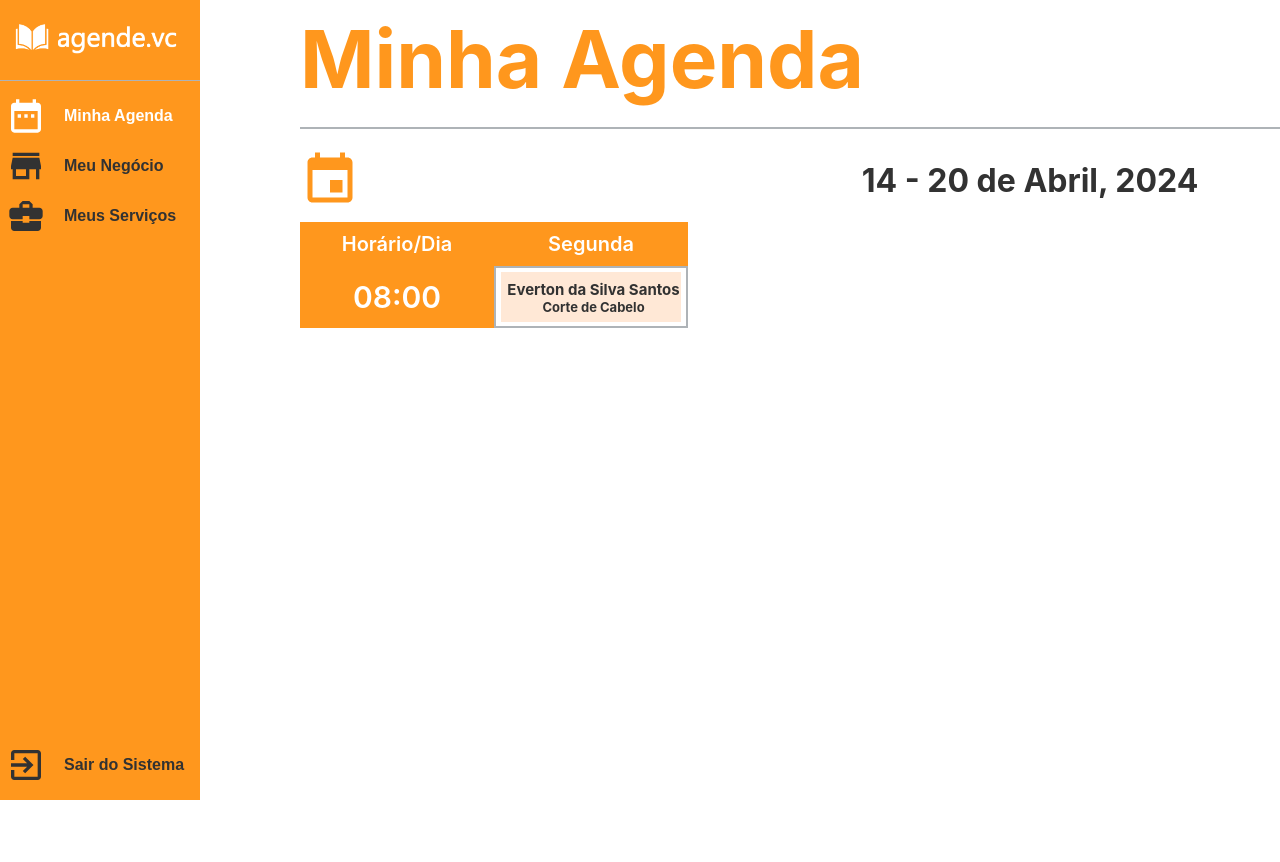
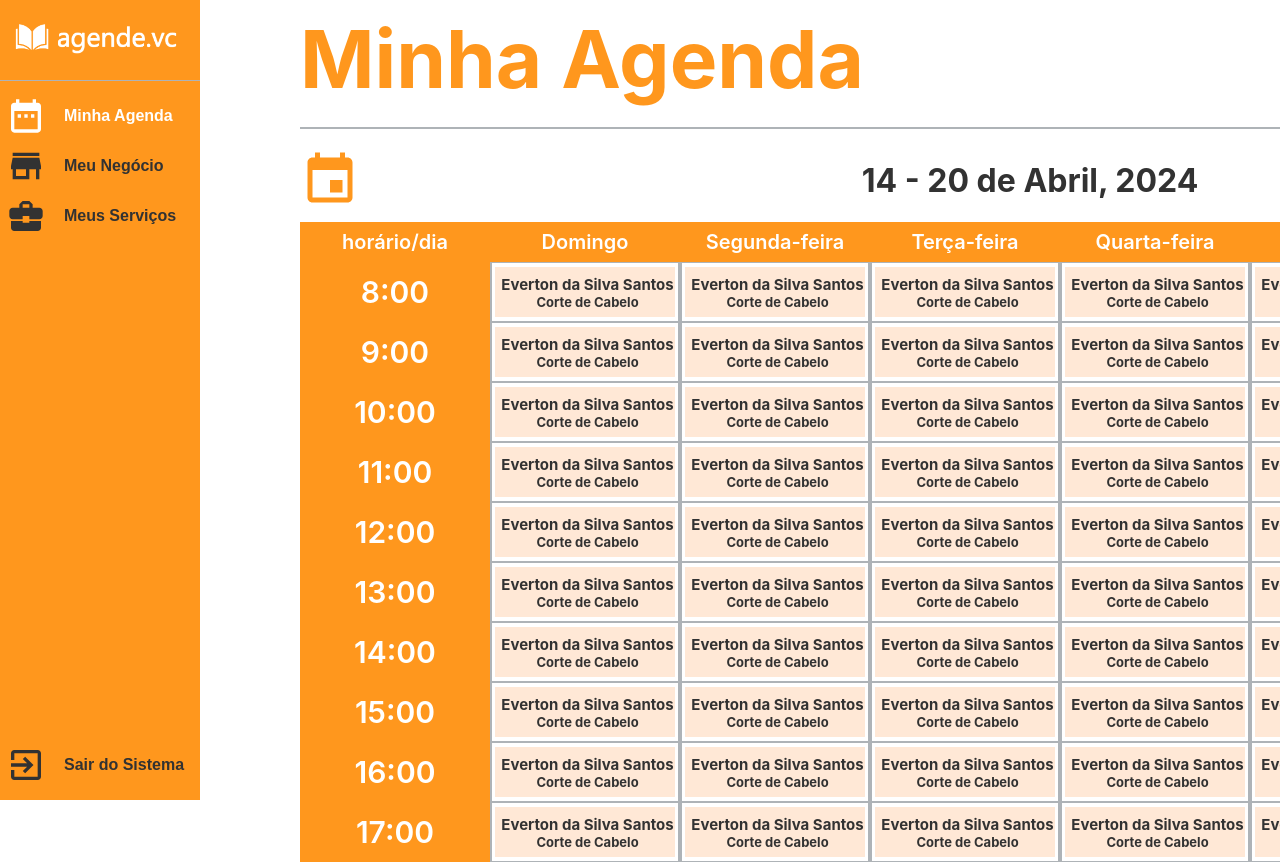
Before and after one commit to william-ferreira/agendevc, a React app in the folder frontend/: page / in a window 1280 px wide. Shown: the top 862 px of the page. Built offline with nearby package versions, Linux system fonts and the light colour scheme.

Commit message:
Updated constant files, finished Agenda frontend abstraction

```diff
--- a/frontend/src/components/desktop/Agenda/Celula/styles.ts
+++ b/frontend/src/components/desktop/Agenda/Celula/styles.ts
@@ -3,10 +3,10 @@ import { theme } from '../../../../styles/theme';
 
 export const CelulaContainer = styled.div`
   display: flex;
-  width: 190px;  // Largura fixa
+  width: 188px;  // Largura fixa
   height: 58px;  // Altura fixa
   justify-content: center;
   align-items: center;
-  border: 2px solid;
+  border: 1px solid;
   border-color: ${theme.COLORS.DISABLED_COLOR}
 `;
--- a/frontend/src/components/desktop/Agenda/Coluna/styles.tsx
+++ b/frontend/src/components/desktop/Agenda/Coluna/styles.tsx
@@ -10,7 +10,6 @@ export const ColunaContainer = styled.div`
   color: ${theme.COLORS.BACKGROUND_COLOR};
   font-size: 20px;
   font-weight: 600;
-  border: 2px solid;
   border-color: ${theme.COLORS.PRIMARY_COLOR};
   background-color: ${theme.COLORS.PRIMARY_COLOR};
 `;
--- a/frontend/src/components/desktop/Agenda/Linha/styles.ts
+++ b/frontend/src/components/desktop/Agenda/Linha/styles.ts
@@ -4,13 +4,11 @@ import { theme } from '../../../../styles/theme';
 export const LinhaContainer = styled.div`
   display: flex;
   width: 190px;  // Largura fixa
-  height: 58px;  // Altura fixa
+  height: 60px;  // Altura fixa
   justify-content: center;
   align-items: center;
   color: ${theme.COLORS.BACKGROUND_COLOR};
   font-size: 30px;
   font-weight: 600;
-  border: 2px solid;
-  border-color: ${theme.COLORS.PRIMARY_COLOR};
   background-color: ${theme.COLORS.PRIMARY_COLOR};
 `;
--- a/frontend/src/screens/desktop/MinhaAgenda/MinhaAgenda.tsx
+++ b/frontend/src/screens/desktop/MinhaAgenda/MinhaAgenda.tsx
@@ -11,13 +11,10 @@ import { Coluna } from "../../../components/desktop/Agenda/Coluna/Coluna";
 import { Linha } from "../../../components/desktop/Agenda/Linha/Linha";
 import { AgendaContainer } from "./styles";
 import { ControlesAgenda } from "../../../components/desktop/Agenda/ControlesAgenda/ControlesAgenda";
+import { diasTabela, horariosTabela } from "../../../utils/constants";
 
 const agendamento = [
   { servico: "Corte de Cabelo", nomeCliente: "Everton da Silva Santos", whatsappCliente: "(82)95555-2222" },
-];
-
-const dataHoje = [
-  { data: "25/04/2024"},
 ];
 
 
@@ -29,12 +26,20 @@ const MinhaAgenda: React.FC = () => {
       <div>
         <AgendaContainer>
           <div style={{ display: "inline-table", height: "100%" }}>
-            <div style={{display: "flex"}}>
-              <Coluna columnName="Horário/Dia"></Coluna>
-              <Coluna columnName="Segunda"></Coluna>
+            <div style={{ display: "flex" }}>
+              {/* Renderiza as colunas para cada dia da semana*/}
+              {diasTabela.map((dia, index) => (
+                <Coluna key={index} columnName={dia} />
+              ))}
             </div>
-            <div style={{display: "flex"}}>
-              <Linha rowName="08:00"></Linha>
+            <div style={{ display: "flex", flexDirection: "column" }}>
+              {/* Renderiza uma linha para cada horário e células correspondentes apenas para os dias úteis */}
+              {horariosTabela.map((horario, rowIndex) => (
+                <div key={rowIndex} style={{ display: "flex" }}>
+                  <Linha rowName={horario} />
+                  {/* Renderiza uma célula para cada dia, exceto para a primeira coluna de legenda */}
+                  {diasTabela.slice(1).map((dia, colIndex) => (
+                    <Celula key={`${rowIndex}-${colIndex}`}>
                       {agendamento.map((item, index) => (
                         <Celula key={index}>
                           <CardAgendamento
@@ -43,6 +48,10 @@ const MinhaAgenda: React.FC = () => {
                             whatsappCliente={item.whatsappCliente}
                           />
                         </Celula>
+                      ))}
+                    </Celula>
+                  ))}
+                </div>
               ))}
             </div>
           </div>
--- a/frontend/src/utils/constants.ts
+++ b/frontend/src/utils/constants.ts
@@ -1,3 +1,8 @@
+// TABELA:
+
+export const diasTabela: string[] = ['horário/dia', 'Domingo', 'Segunda-feira', 'Terça-feira', 'Quarta-feira', 'Quinta-feira', 'Sexta-feira', 'Sábado'];
+export const horariosTabela: string[] = ['8:00', '9:00', '10:00', '11:00', '12:00', '13:00', '14:00', '15:00', '16:00', '17:00'];
+
 // TEXTOS:
 
 // ---------- Instruções de primeiro cadastro:
```
Lines whose indentation alone changed are shown as unchanged.
